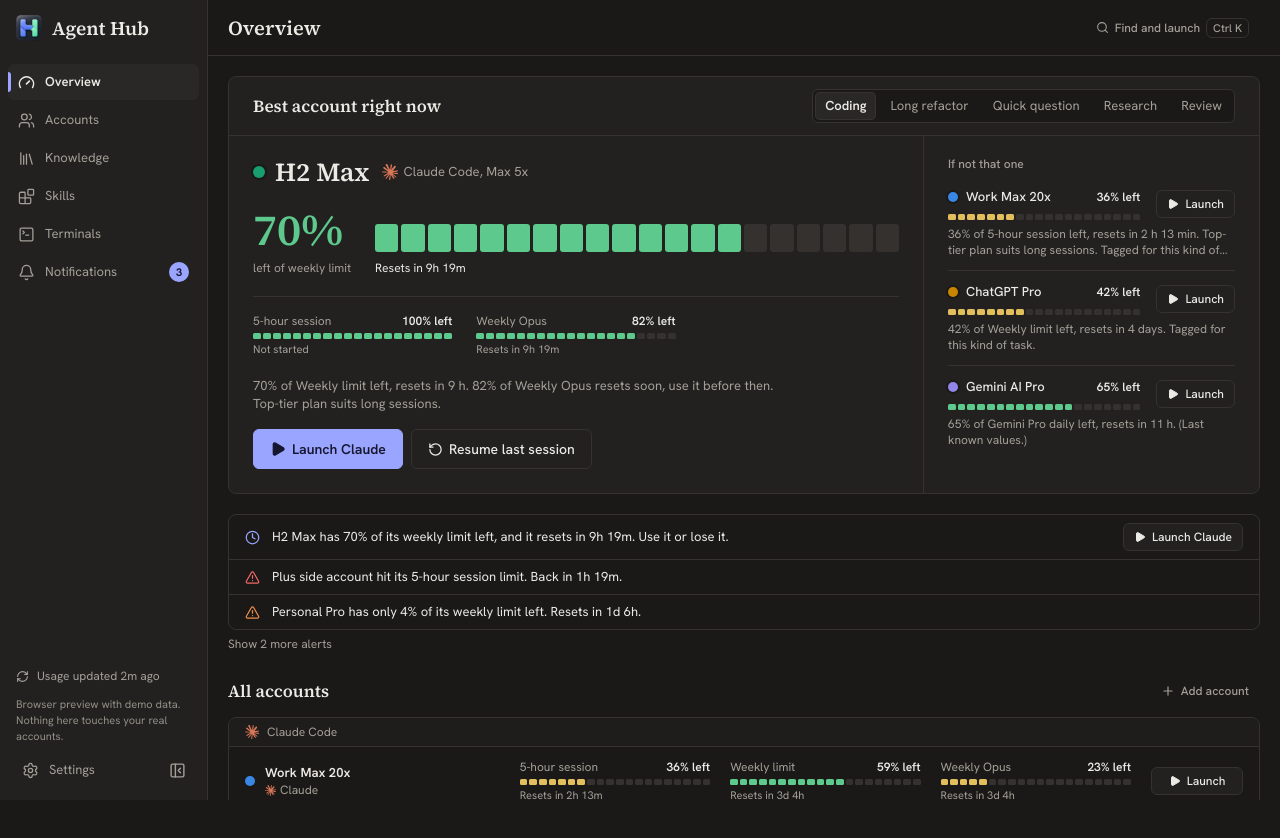
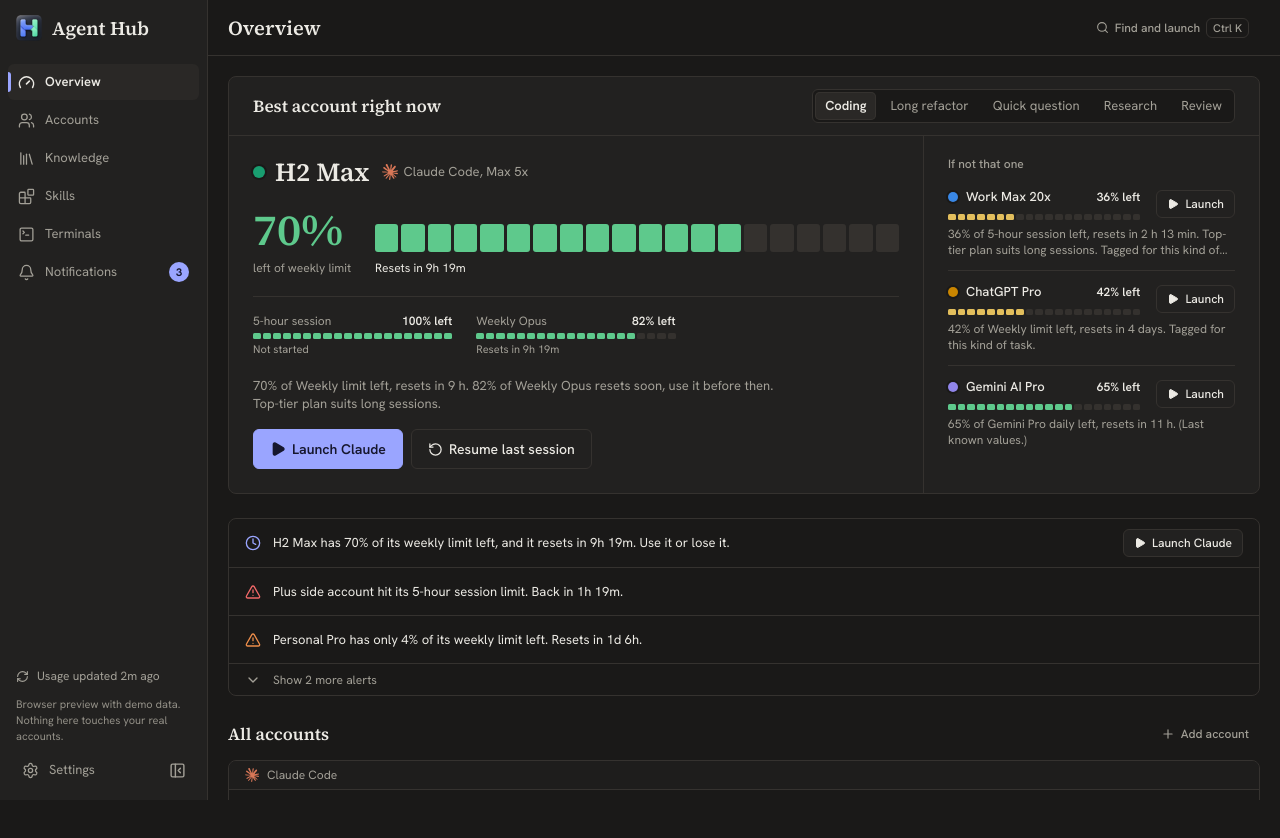
Before and after one commit to CristiMachine25/agent-hub, a React (Vite) app: page / in a window 1280 px wide. Shown: the top 838 px of the page. Built offline with nearby package versions, Linux system fonts and the light colour scheme.

Commit message:
Even out alert rows and move Show more into the alert list

```diff
--- a/src/screens/Overview.tsx
+++ b/src/screens/Overview.tsx
@@ -1,6 +1,6 @@
 import { useEffect, useMemo, useRef, useState } from 'react'
 import clsx from 'clsx'
-import { AlertTriangle, AppWindow, Ban, Clock, Hourglass, LogIn, Play, Plus, RefreshCw, RotateCcw, Search, WifiOff } from 'lucide-react'
+import { AlertTriangle, AppWindow, Ban, ChevronDown, Clock, Hourglass, LogIn, Play, Plus, RefreshCw, RotateCcw, Search, WifiOff } from 'lucide-react'
 import type { Account, DailyActivity, ProviderId, Recommendation, UsageHistoryPoint, UsageSnapshot } from '@shared/types'
 import { api } from '@/api'
 import { modKey } from '@/lib/platform'
@@ -332,8 +332,8 @@
     })
   }
   return (
-    <section aria-label="Alerts" className="-mt-1">
-      <ul ref={list} className="divide-y divide-rivet rounded-lg border border-rivet">
+    <section aria-label="Alerts" className="overflow-hidden rounded-lg border border-rivet">
+      <ul ref={list} className="divide-y divide-rivet">
         {shown.map((al, i) => {
           const a = accounts.find((x) => x.id === al.accountId)
           if (!a) return null
@@ -347,9 +347,10 @@
                   ? 'text-low'
                   : 'text-muted'
           return (
-            <li key={i} className="flex items-center gap-3 px-4 py-2">
-              <Icon size={15} className={clsx('shrink-0', tone)} aria-hidden />
-              <p className="min-w-0 flex-1">{alertCopy(al, a, usage[a.id], now)}</p>
+            <li key={i} className="flex min-h-12 flex-wrap items-center gap-x-3 gap-y-2 px-4 py-2">
+              <Icon size={16} className={clsx('shrink-0', tone)} aria-hidden />
+              <p className="min-w-0 flex-1 basis-64">{alertCopy(al, a, usage[a.id], now)}</p>
+              <div className="ml-auto flex shrink-0 items-center gap-2 empty:hidden">
                 {al.kind === 'use-it-or-lose-it' && (
                   <PrimaryLaunch account={a} prov={providers.find((p) => p.id === a.providerId)} className="btn btn-sm" />
                 )}
@@ -378,12 +379,18 @@
                     <RefreshCw size={12} /> Check again
                   </button>
                 )}
+              </div>
             </li>
           )
         })}
       </ul>
       {alerts.length > 3 && (
-        <button className="mt-1.5 text-xs text-muted hover:text-ink" onClick={() => setAll(!all)}>
+        <button
+          className="flex h-8 w-full items-center gap-3 border-t border-rivet px-4 text-xs text-muted hover:bg-raised hover:text-ink"
+          onClick={() => setAll(!all)}
+          aria-expanded={all}
+        >
+          <ChevronDown size={16} className={clsx('shrink-0 transition-transform', all && 'rotate-180')} aria-hidden />
           {all ? 'Show fewer' : `Show ${plural(alerts.length - 3, 'more alert')}`}
         </button>
       )}
```
Lines whose indentation alone changed are shown as unchanged.
